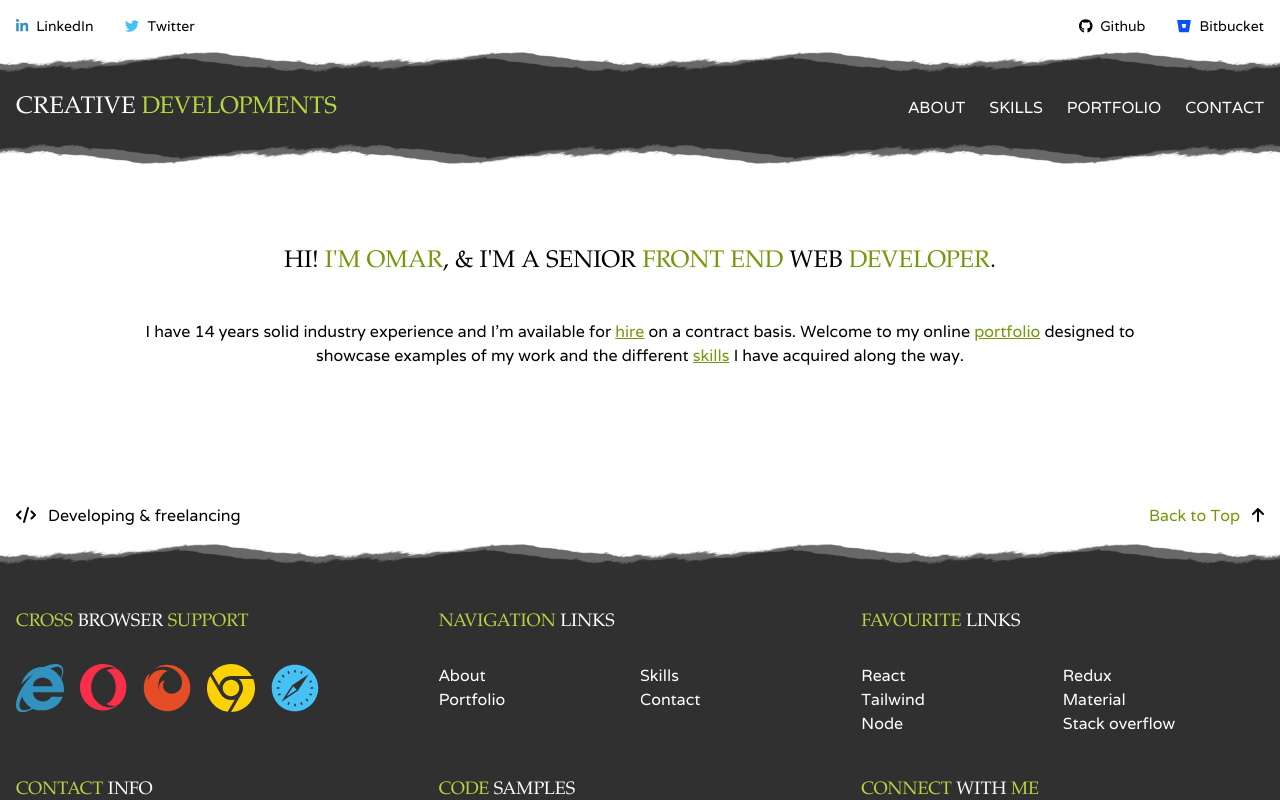
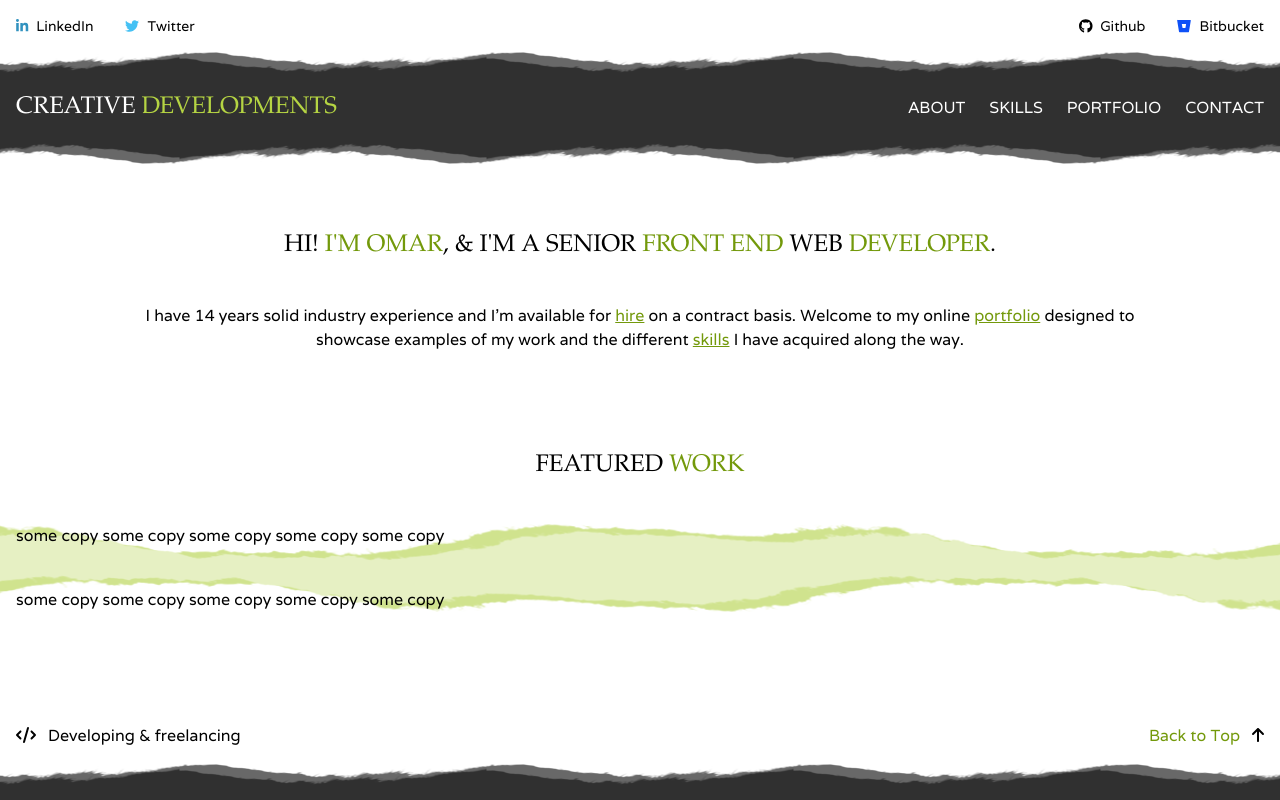
Before and after one commit to omarCreativeDev/creative-developments, a Next.js app: page / in a window 1280 px wide. Shown: the top 800 px of the page. Built offline with nearby package versions, Linux system fonts and the light colour scheme.

Commit message:
commit work in progress featured work component

```diff
--- /dev/null
+++ b/components/Index/FeaturedWork/FeaturedWork.module.scss
@@ -0,0 +1,6 @@
+@import "../../../styles/colors";
+
+.featuredWork {
+  background: url('/images/featured-work/featured-work-bg-top.gif') top repeat-x,
+    url('/images/featured-work/featured-work-bg-bottom.gif') bottom repeat-x, $tahuna-sands;
+}
--- /dev/null
+++ b/components/Index/FeaturedWork/FeaturedWork.tsx
@@ -0,0 +1,19 @@
+import styles from './FeaturedWork.module.scss';
+
+export const FeaturedWork = () => {
+  const { featuredWork } = styles;
+
+  return (
+    <div className="my-24">
+      <h3 className="text-center">
+        Featured <span className="text-tertiary">Work</span>
+      </h3>
+      <div className={featuredWork}>
+        <article className="container m-auto px-4">
+          <p>some copy some copy some copy some copy some copy</p>
+          <p>some copy some copy some copy some copy some copy</p>
+        </article>
+      </div>
+    </div>
+  );
+};
--- a/components/Index/Intro/Intro.tsx
+++ b/components/Index/Intro/Intro.tsx
@@ -2,13 +2,13 @@ import Link from 'next/link';
 
 export const Intro = () => {
   return (
-    <div className="container max-w-5xl m-auto">
+    <div className="container my-16 px-4 mb-0 max-w-5xl m-auto">
       <h1 className="text-center">
         HI! <span className="text-tertiary">I&apos;M OMAR</span>, & I&apos;M A SENIOR
         <span className="text-tertiary"> FRONT END</span> WEB
         <span className="text-tertiary"> DEVELOPER</span>.
       </h1>
-      <p className="text-center">
+      <p className="text-center mb-0">
         I have 14 years solid industry experience and I&apos;m available for&nbsp;
         <Link href="/contact-me">
           <a className="text-tertiary underline">hire</a>
--- a/components/Layout/Layout.tsx
+++ b/components/Layout/Layout.tsx
@@ -5,7 +5,7 @@ export const Layout = ({ children }: any) => {
   return (
     <>
       <Header />
-      <main className="container m-auto p-4 my-16 grow">{children}</main>
+      <main className="grow">{children}</main>
       <Footer />
     </>
   );
--- a/pages/index.tsx
+++ b/pages/index.tsx
@@ -1,5 +1,6 @@
 import type { NextPage } from 'next';
 import Head from 'next/head';
+import { FeaturedWork } from '../components/Index/FeaturedWork/FeaturedWork';
 import { Intro } from '../components/Index/Intro/Intro';
 
 const Home: NextPage = () => {
@@ -9,6 +10,7 @@ const Home: NextPage = () => {
         <title>Creative Developments | Home | Freelance Web Development</title>
       </Head>
       <Intro />
+      <FeaturedWork />
     </>
   );
 };
```
